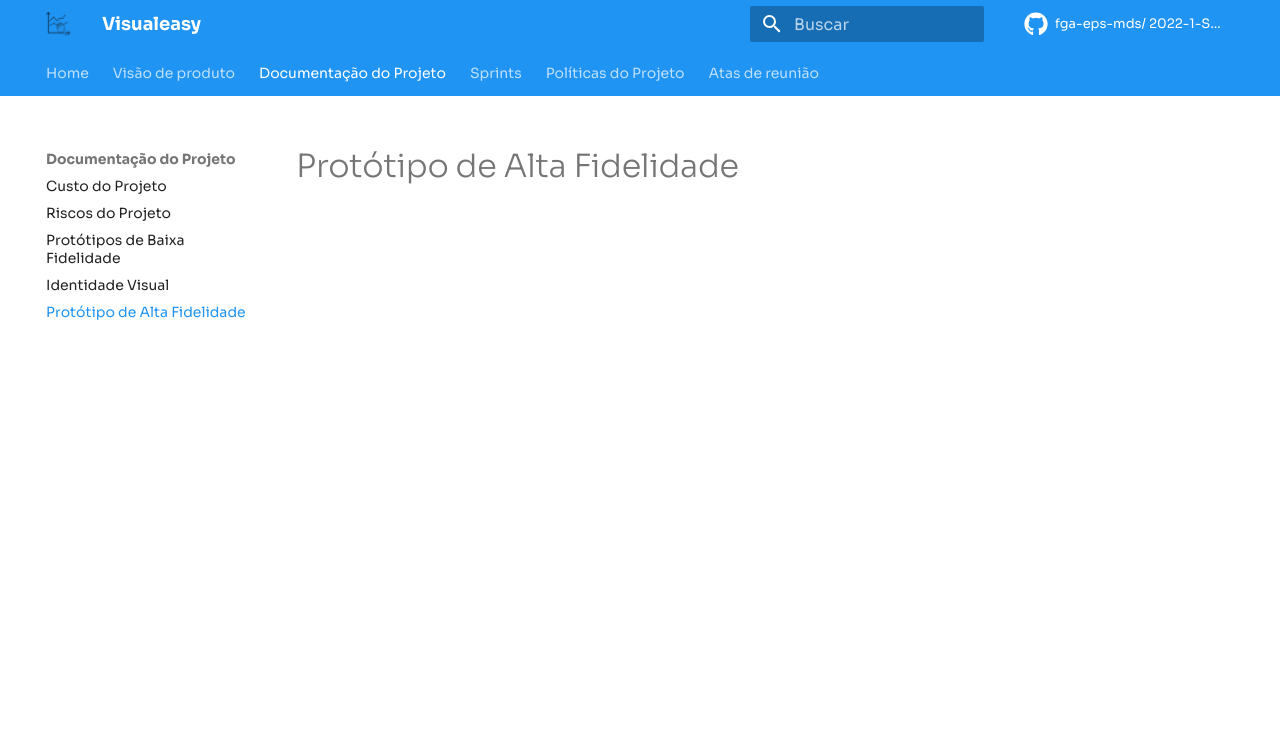
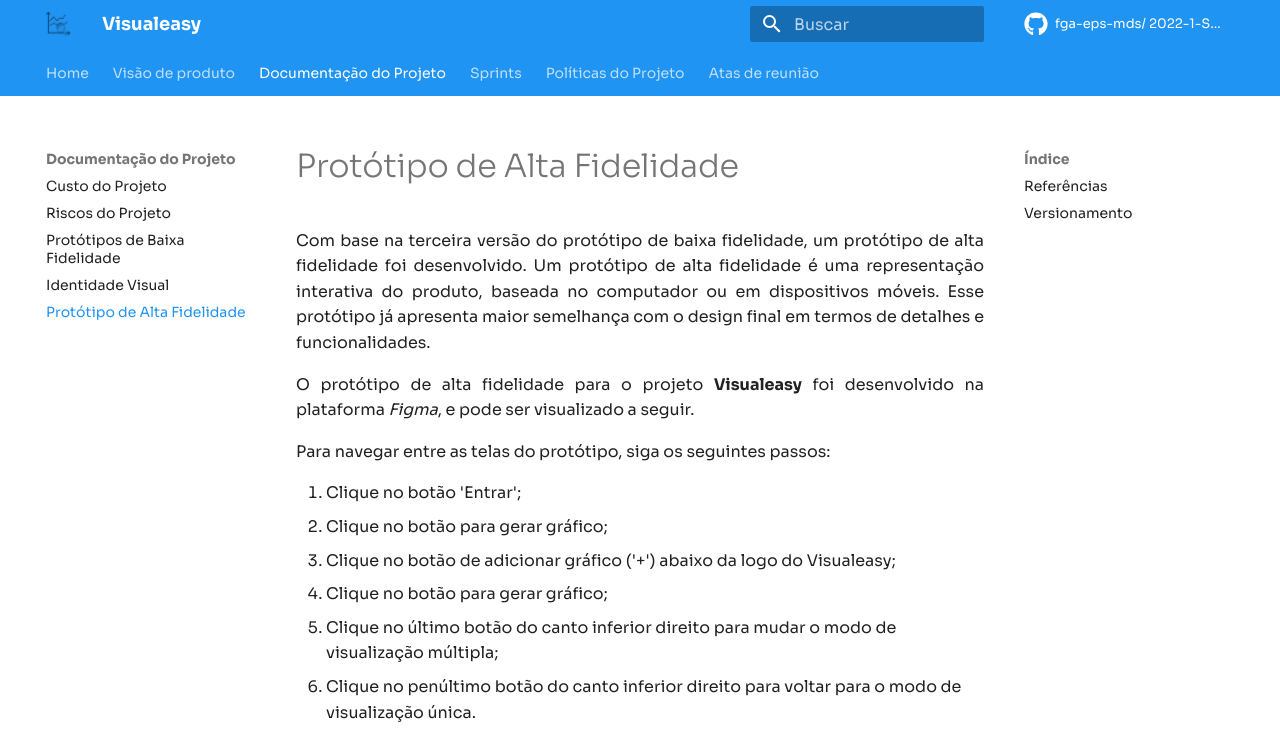
Before and after one commit to fga-eps-mds/2022-1-Visualeasy-Doc, an MkDocs documentation site: the page built from docs/documentacao/prot-alta.md, in a window 1280 px wide and 1400 px high. Shown: the top 740 px of the window. Built offline with MkDocs 1.6.1 and Material for MkDocs 9.7.7, drawn with Linux system fonts in a browser that asks for light colours; comment, search, counter and statistics services are not loaded; some of the changed text lies outside the part shown; grey boxes are pictures that could not be loaded.

Commit message:
Adiciona protótipo de alta fidelidade e corrige protótipo de baixa e identidade visual

```diff
--- a/docs/documentacao/prot-alta.md
+++ b/docs/documentacao/prot-alta.md
@@ -1 +1,29 @@
 # Protótipo de Alta Fidelidade
+
+<p align="justify">Com base na terceira versão do protótipo de baixa fidelidade, um protótipo de alta fidelidade foi desenvolvido. Um protótipo de alta fidelidade é uma representação interativa do produto, baseada no computador ou em dispositivos móveis. Esse protótipo já apresenta maior semelhança com o design final em termos de detalhes e funcionalidades.</p>
+
+<p align="justify">O protótipo de alta fidelidade para o projeto <b>Visualeasy</b> foi desenvolvido na plataforma <i>Figma</i>, e pode ser visualizado a seguir.</p>
+
+<p align="justify">Para navegar entre as telas do protótipo, siga os seguintes passos:</p>
+
+1. Clique no botão 'Entrar';
+2. Clique no botão para gerar gráfico;
+3. Clique no botão de adicionar gráfico ('+') abaixo da logo do Visualeasy;
+4. Clique no botão para gerar gráfico;
+5. Clique no último botão do canto inferior direito para mudar o modo de visualização múltipla;
+6. Clique no penúltimo botão do canto inferior direito para voltar para o modo de visualização única.
+
+<iframe style="border: 1px solid rgba(0, 0, 0, 0.1);" width="800" height="450" src="https://www.figma.com/embed?embed_host=share&url=https%3A%2F%2Fwww.figma.com%2Fproto%2FxDI929RC7LMVfWgqgo36qB%2FIdentidade-visual%3Fnode-id%3D41%253A13%26scaling%3Dscale-down%26page-id%3D0%253A1%26starting-point-node-id%3D41%253A13" allowfullscreen></iframe>
+
+
+<br>
+
+### Referências
+
++ Prototipagem de alta fidelidade: o que é, quando, por que e como usar? 2020. Disponível em: medium.com/somos-tera/prototipagem-de-alta-fidelidade-635d745b662b. Acesso em 19 de julho de 2022.
+
+### Versionamento
+
+| Data | Versão | Descrição | Autor(es) |
+|------|------|------|------|
+|19/07/2022|1.0|Adiciona documento de protótipo de alta fidelidade|[Bruna Santos](https://github.com/brunaalmeidasantos), [Itallo Gravina](https://github.com/itallogravina), [Luis Bruno](https://github.com/lbrunofidelis)|
```
Also changed, not shown: docs/documentacao/id-visual.md (+5 -5 lines), docs/documentacao/prot-baixa.md (+17 -27 lines).
